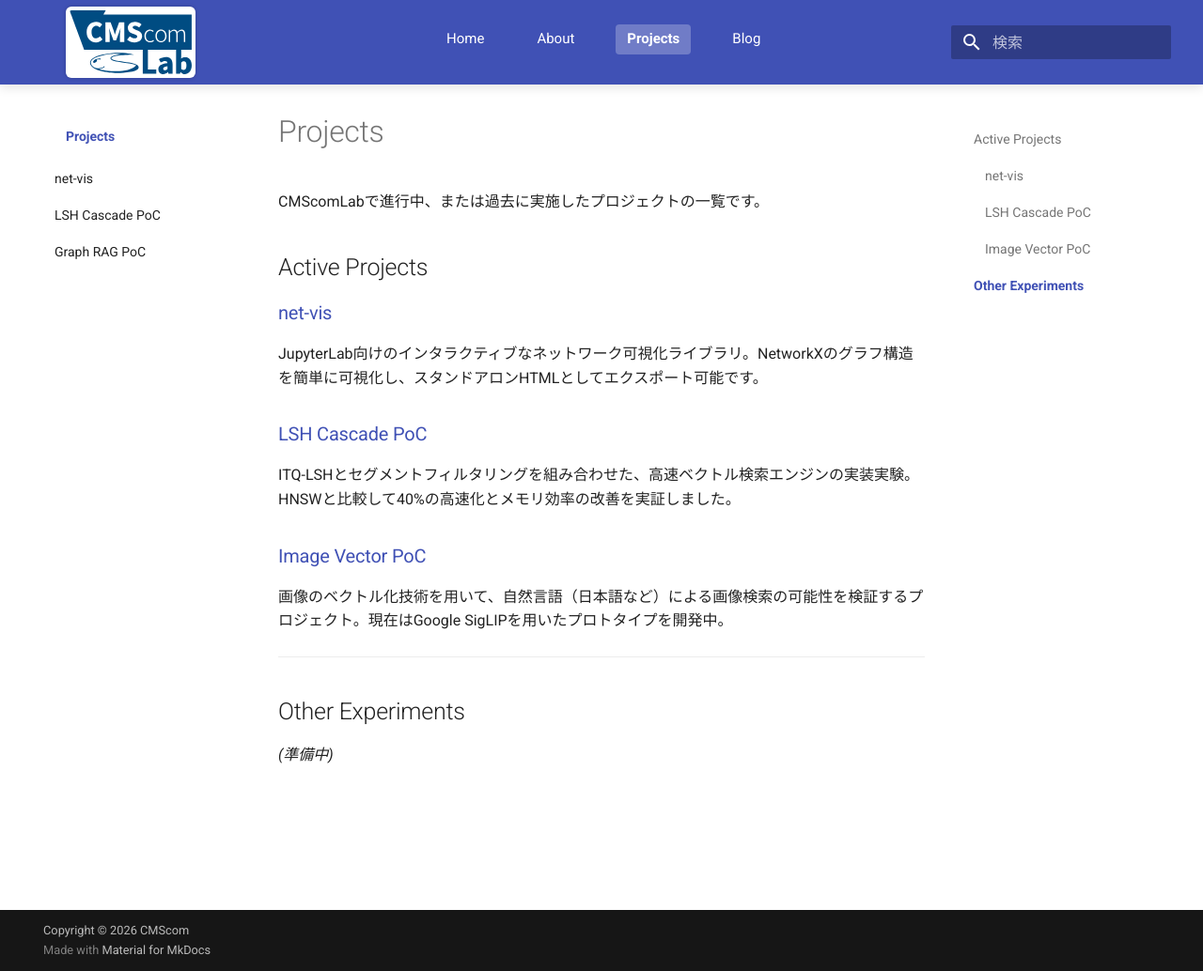
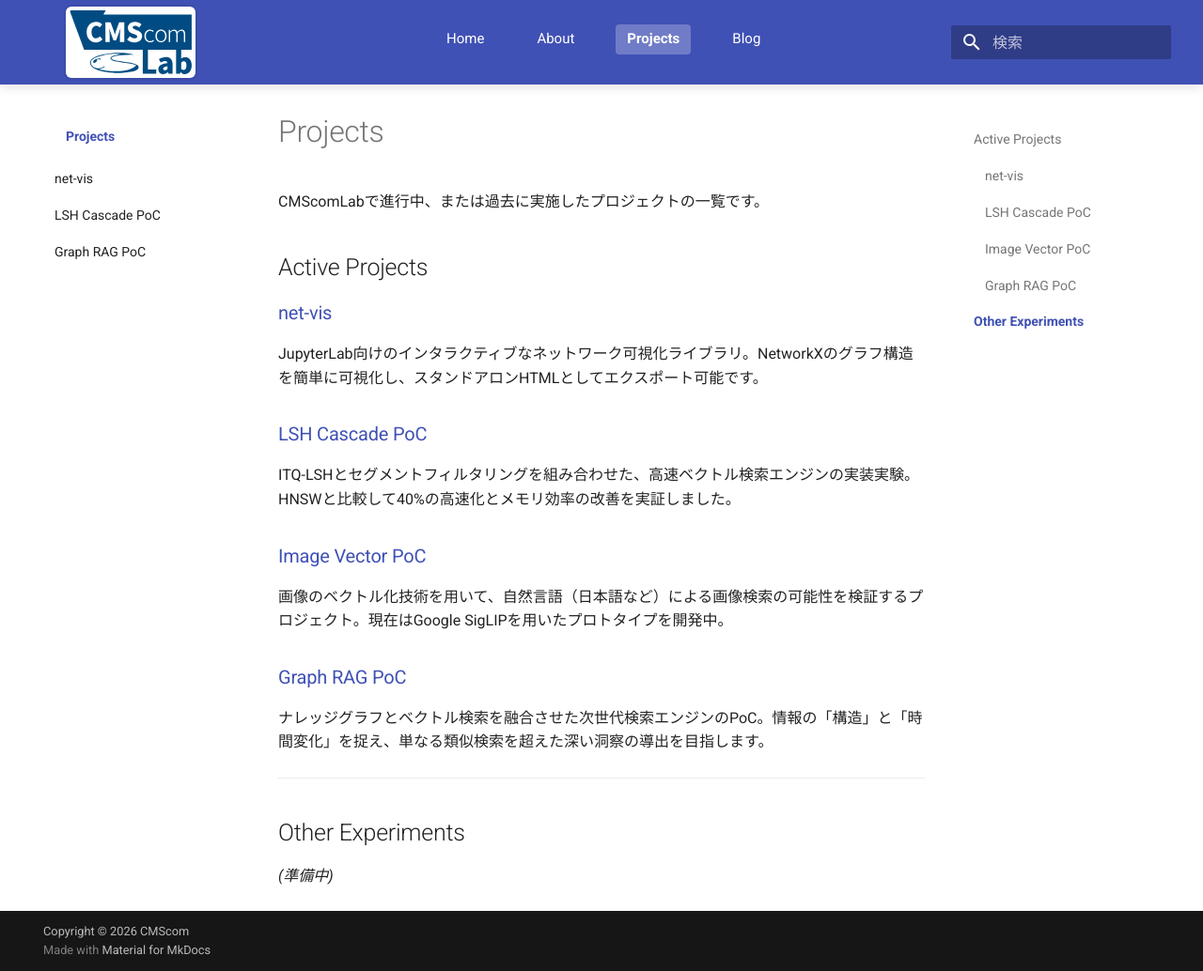
Before and after one commit to CMScomLab/CMScomLab.github.io, an MkDocs documentation site: the page built from docs/projects/index.md, in a window 1280 px wide and 1034 px high. Shown: the whole window at 94% size. Built offline with MkDocs 1.6.1 and Material for MkDocs 9.7.7, drawn with Linux system fonts in a browser that asks for light colours; comment, search, counter and statistics services are not loaded.

Commit message:
added link of project pege

```diff
--- a/docs/projects/index.md
+++ b/docs/projects/index.md
@@ -13,6 +13,9 @@ ITQ-LSHとセグメントフィルタリングを組み合わせた、高速ベ
 ### [Image Vector PoC](image-vector-poc.md)
 画像のベクトル化技術を用いて、自然言語（日本語など）による画像検索の可能性を検証するプロジェクト。現在はGoogle SigLIPを用いたプロトタイプを開発中。
 
+### [Graph RAG PoC](graph-rag-poc.md)
+ナレッジグラフとベクトル検索を融合させた次世代検索エンジンのPoC。情報の「構造」と「時間変化」を捉え、単なる類似検索を超えた深い洞察の導出を目指します。
+
 ---
 
 ## Other Experiments
```
